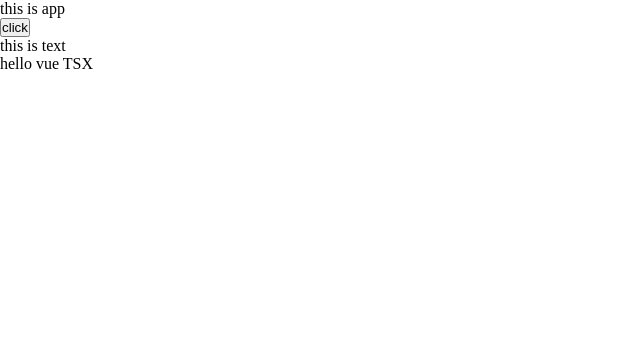
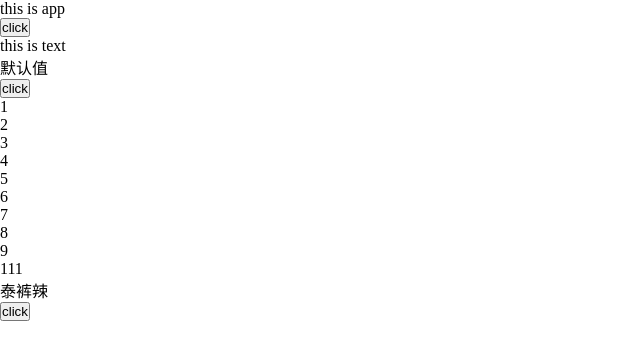
Before and after one commit to gongjianOnline/vue3_demo, a Vue app: page / in a window 1280 px wide. Shown: the top 360 px of the page, without its empty margins (0-640 px from the left). Built offline with nearby package versions, Linux system fonts and the light colour scheme.

Commit message:
tsx语法练习创建了app.tsx

```diff
--- a/src/App.vue
+++ b/src/App.vue
@@ -1,11 +1,14 @@
 <template>
   <div>this is app</div>
   <HelloWorld></HelloWorld>
-  <TsxComponent></TsxComponent>
+  <TsxComponent title="泰裤辣" @on-click="getParams"> </TsxComponent>
 </template>
 <script setup lang="ts">
 import HelloWorld from "./components/HelloWorld.vue"
 import TsxComponent from "./app"
+const getParams = (data:any)=>{
+  console.log("接收到了子组件的传参",data);
+}
 </script>
 <style scoped>
 
--- a/src/app.tsx
+++ b/src/app.tsx
@@ -1,5 +1,59 @@
+import {defineComponent,ref,reactive} from "vue"
+// export default function(){
+//   return (<div>hello vue TSX</div>)
+// }
+/**options方式 */
+// export default defineComponent({
+//   data(){
+//     return {
+//       name:'hello world'
+//     }
+//   },
+//   render(){
+//     return (<div>{this.name}</div>)
+//   }
+// })
+/**setup方式 */
+interface Props {
+  title?:string
+}
+export default defineComponent({
+  props:{
+    title:{
+      type:String
+    }
+  },
+  emits:["on-click"],
 
+  setup(props:Props,ctx) {
+    console.log(props);
+    const index = ref("xxx");
+    const flag = ref(true);
+    const list = reactive({
+      data:[1,2,3,4,5,6,7,8,9]
+    })
+    const handleClick = ()=>{
+      flag.value = !flag.value;
+    }
+    const handelEmitClick = ()=>{
+      ctx.emit("on-click","this is childParams")
+    }
+    return ()=>(
+      <div>
+        {flag.value?<div>默认值</div>:<div>hello setup {index.value}</div>}
+        <button onClick={()=>handleClick()}>click</button>
+        <ul>
+          {
+            list.data.map((item)=>{
+              return <li>{item}</li>
+            })
+          }
+        </ul>
+        <div data-index={index.value}>111</div>
+        <div>{props.title}</div>
+        <button onClick={()=>handelEmitClick()}>click</button>
+      </div>
 
-export default function(){
-  return (<div>hello vue TSX</div>)
-}
+    )
+  },
+})
```
